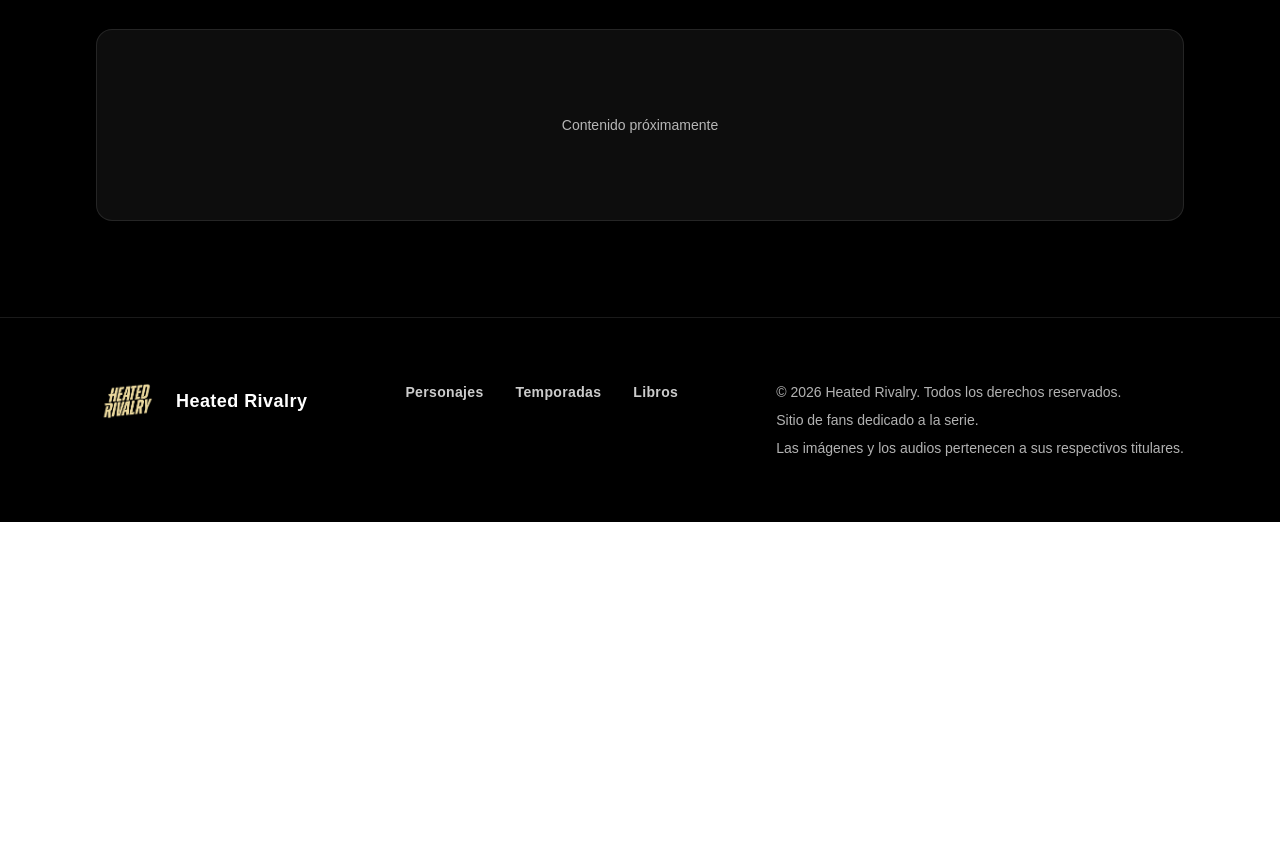
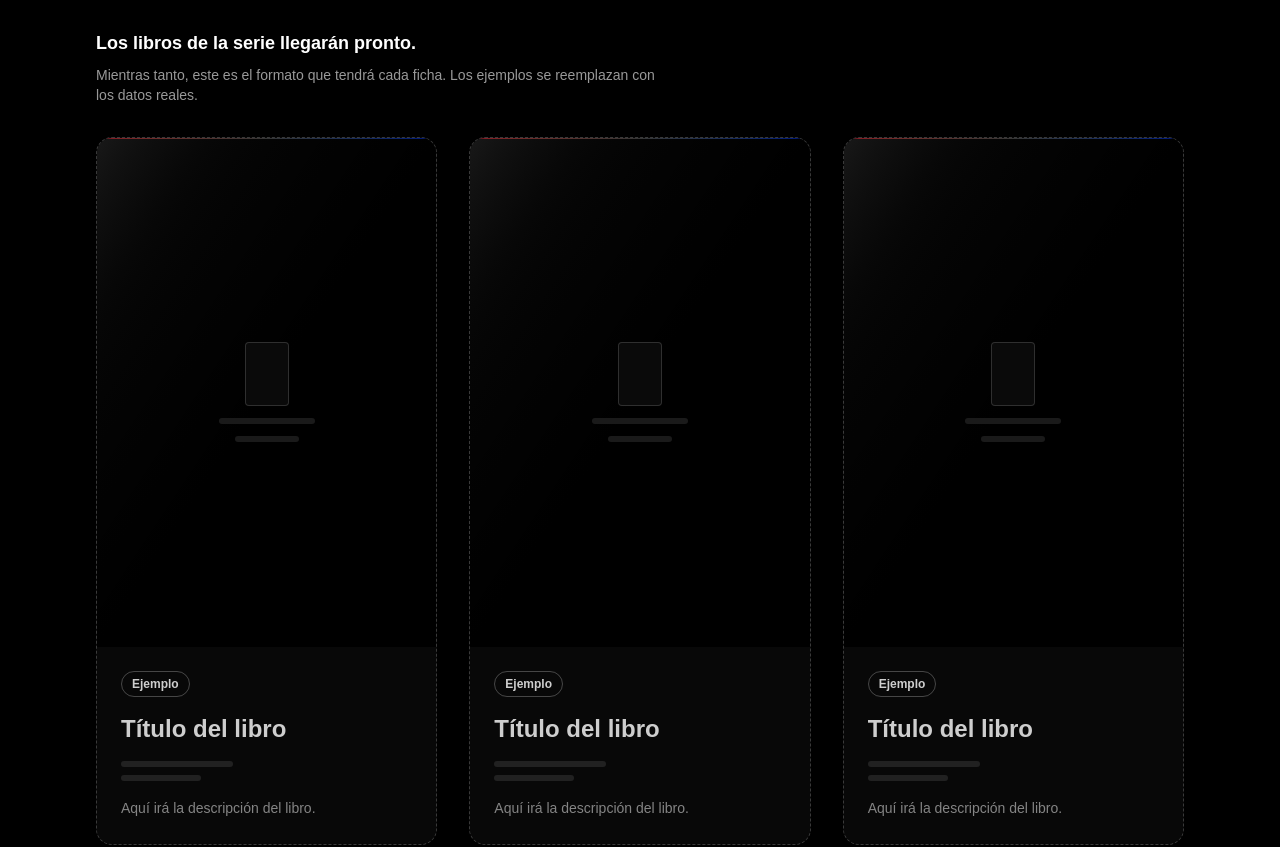
Before and after one commit to hveramtz-TI/heated_rivalry, a Next.js app in the folder frontend/: page / in a window 1280 px wide. Shown: the part 3880-4727 px from the top of the page. Before the commit the page ends 4402 px from the top, so only its background shows below. Built offline with nearby package versions, Linux system fonts and the light colour scheme.

Commit message:
feat(books): add labeled example template for empty catalog

```diff
--- a/frontend/components/cards/BookCard.tsx
+++ b/frontend/components/cards/BookCard.tsx
@@ -17,11 +17,11 @@ const PUBLISHED_DATE_FORMATTER = new Intl.DateTimeFormat("es", {
   year: "numeric",
 });
 
-/** Spanish-formatted publication date, or the shared label when absent/invalid. */
-function formatPublished(published: string | undefined): string {
-  if (!published) return MISSING_CONTENT_LABEL;
+/** Spanish-formatted publication date, or `undefined` when absent/invalid. */
+function formatPublished(published: string | undefined): string | undefined {
+  if (!published) return undefined;
   const parsed = new Date(published);
-  if (Number.isNaN(parsed.getTime())) return MISSING_CONTENT_LABEL;
+  if (Number.isNaN(parsed.getTime())) return undefined;
   return PUBLISHED_DATE_FORMATTER.format(parsed);
 }
 
@@ -32,17 +32,21 @@ interface BookCardProps {
 }
 
 /**
- * Catalog card (book-catalog spec): cover, title, metadata and description.
- * A retailer link renders if and only if a validated `purchaseUrls` entry
- * exists in JSON — the URL comes exclusively from the loader and is never
- * built, guessed, or templated here (decision 4). Every empty slot (cover,
- * title, metadata, description) falls back to the shared Spanish label.
+ * Catalog card (book-catalog spec, T3 polish): cover, title, metadata and
+ * description. A retailer link renders if and only if a validated
+ * `purchaseUrls` entry exists in JSON — the URL comes exclusively from the
+ * loader and is never built, guessed, or templated here (decision 4). Optional
+ * fields (cover, published date, pages, description) are omitted or shown as a
+ * decorative placeholder instead of repeating a missing-content label; only
+ * the required title keeps the shared Spanish label.
  */
 export default function BookCard({ book, onCoverLoad }: BookCardProps) {
   const [coverFailed, setCoverFailed] = useState(false);
   const cover = book.cover;
   const showCover = cover !== undefined && !coverFailed;
   const purchaseLinks = book.purchaseUrls ?? [];
+  const published = formatPublished(book.published);
+  const hasMeta = published !== undefined || book.pages !== undefined;
 
   return (
     <article className="flex h-full flex-col overflow-hidden rounded-2xl border border-white/10 bg-white/5">
@@ -60,8 +64,12 @@ export default function BookCard({ book, onCoverLoad }: BookCardProps) {
             onError={() => setCoverFailed(true)}
           />
         ) : (
-          <div className="flex h-full w-full items-center justify-center px-4 text-center text-sm text-white/70">
-            {MISSING_CONTENT_LABEL}
+          <div
+            aria-hidden="true"
+            className="relative h-full w-full overflow-hidden bg-gradient-to-br from-white/[0.07] via-black to-black"
+          >
+            <span className="absolute top-0 left-0 h-px w-full bg-gradient-to-r from-[#FF002A]/50 via-white/20 to-[#002AFF]/50" />
+            <span className="absolute bottom-5 left-1/2 h-1.5 w-2/5 -translate-x-1/2 rounded-full bg-white/10" />
           </div>
         )}
       </div>
@@ -71,18 +79,18 @@ export default function BookCard({ book, onCoverLoad }: BookCardProps) {
           {book.title ?? MISSING_CONTENT_LABEL}
         </h3>
 
-        <p className="text-sm text-white/70">
-          {formatPublished(book.published)}
-        </p>
-        <p className="text-sm text-white/70">
-          {book.pages !== undefined
-            ? `${book.pages} páginas`
-            : MISSING_CONTENT_LABEL}
-        </p>
+        {hasMeta ? (
+          <div className="flex flex-wrap gap-x-4 gap-y-1 text-sm text-white/70">
+            {published ? <p>{published}</p> : null}
+            {book.pages !== undefined ? <p>{`${book.pages} páginas`}</p> : null}
+          </div>
+        ) : null}
 
-        <p className="text-sm leading-relaxed text-white/80">
-          {book.description ?? MISSING_CONTENT_LABEL}
-        </p>
+        {book.description ? (
+          <p className="text-sm leading-relaxed text-white/80">
+            {book.description}
+          </p>
+        ) : null}
 
         {purchaseLinks.length > 0 && (
           <ul className="mt-auto flex flex-col gap-2 pt-2">
@@ -92,7 +100,7 @@ export default function BookCard({ book, onCoverLoad }: BookCardProps) {
                   href={link.url}
                   target="_blank"
                   rel="noopener noreferrer"
-                  className="inline-flex rounded text-sm font-semibold text-white underline decoration-white/40 underline-offset-4 transition-colors hover:decoration-white focus-visible:ring-2 focus-visible:ring-white focus-visible:ring-offset-2 focus-visible:ring-offset-black focus-visible:outline-none"
+                  className="inline-flex min-h-11 items-center rounded text-sm font-semibold text-white underline decoration-white/40 underline-offset-4 transition-colors hover:decoration-white focus-visible:ring-2 focus-visible:ring-white focus-visible:ring-offset-2 focus-visible:ring-offset-black focus-visible:outline-none"
                 >
                   {`Comprar en ${link.provider}`}
                   <span className="sr-only"> (enlace externo)</span>
--- a/frontend/components/sections/BooksSection.tsx
+++ b/frontend/components/sections/BooksSection.tsx
@@ -5,7 +5,6 @@ import gsap from "gsap";
 import { ScrollTrigger } from "gsap/ScrollTrigger";
 import { useGSAP } from "@gsap/react";
 import { getBooks } from "@/data/books";
-import { MISSING_CONTENT_LABEL } from "@/data/ui";
 import { getPrefersReducedMotion, requestScrollTriggerRefresh } from "@/lib/motion";
 import BookCard from "@/components/cards/BookCard";
 
@@ -13,9 +12,56 @@ import BookCard from "@/components/cards/BookCard";
 gsap.registerPlugin(useGSAP, ScrollTrigger);
 
 /**
- * The Books catalog (book-catalog spec): a grid from the validated loader, or
- * the shared Spanish missing-content panel when `books.json` ships empty. The
- * section pulls its own data; cards receive it strictly by props.
+ * Three illustrative slots for the empty catalog. This is static template
+ * chrome, never catalog data: every card carries an "Ejemplo" badge and the
+ * fillable shape is documented in `frontend/data/books.example.json`.
+ */
+const BOOK_TEMPLATE_SLOTS = [1, 2, 3] as const;
+
+/**
+ * Clearly labeled example of the BookCard shape shown while `books.json` is
+ * empty. Only the badge and the placeholder title/description are readable
+ * text; the cover and metadata bars are decorative (`aria-hidden`) and no
+ * purchase affordance is rendered, so an example can never be mistaken for a
+ * real catalog entry.
+ */
+function BookTemplateCard() {
+  return (
+    <article className="flex h-full flex-col overflow-hidden rounded-2xl border border-dashed border-white/20 bg-white/[0.03]">
+      <div
+        aria-hidden="true"
+        className="relative flex aspect-[2/3] w-full flex-col items-center justify-center gap-3 overflow-hidden bg-gradient-to-br from-white/[0.07] via-black to-black"
+      >
+        <span className="absolute top-0 left-0 h-px w-full bg-gradient-to-r from-[#FF002A]/50 via-white/20 to-[#002AFF]/50" />
+        <span className="h-16 w-11 rounded-sm border border-white/15 bg-white/[0.04]" />
+        <span className="h-1.5 w-24 rounded-full bg-white/10" />
+        <span className="h-1.5 w-16 rounded-full bg-white/10" />
+      </div>
+
+      <div className="flex flex-1 flex-col gap-4 p-6">
+        <span className="inline-flex w-fit items-center rounded-full border border-white/25 px-2.5 py-1 text-xs font-semibold text-white/80">
+          Ejemplo
+        </span>
+        <h3 className="text-2xl font-bold text-white/80">Título del libro</h3>
+        <div aria-hidden="true" className="flex flex-col gap-2">
+          <span className="h-1.5 w-28 rounded-full bg-white/10" />
+          <span className="h-1.5 w-20 rounded-full bg-white/10" />
+        </div>
+        <p className="text-sm leading-relaxed text-white/50">
+          Aquí irá la descripción del libro.
+        </p>
+      </div>
+    </article>
+  );
+}
+
+/**
+ * The Books catalog (book-catalog spec, T3 polish): a grid from the validated
+ * loader, or a labeled example template when `books.json` ships empty. The
+ * examples are static chrome (badge, placeholder copy, decorative skeleton
+ * parts) and never enter the data path; the fillable shape is documented in
+ * `frontend/data/books.example.json`. The section pulls its own data; cards
+ * receive it strictly by props.
  */
 export default function BooksSection() {
   const rootRef = useRef<HTMLElement>(null);
@@ -66,8 +112,27 @@ export default function BooksSection() {
         </h2>
 
         {books.length === 0 ? (
-          <div className="flex min-h-[12rem] items-center justify-center rounded-2xl border border-white/10 bg-white/5 px-6 text-center text-sm text-white/70">
-            {MISSING_CONTENT_LABEL}
+          <div className="flex flex-col gap-8">
+            <div className="flex max-w-prose flex-col gap-2">
+              <p className="text-lg font-semibold text-white">
+                Los libros de la serie llegarán pronto.
+              </p>
+              <p className="text-sm text-white/60">
+                Mientras tanto, este es el formato que tendrá cada ficha. Los
+                ejemplos se reemplazan con los datos reales.
+              </p>
+            </div>
+
+            <ul
+              aria-label="Ejemplos de ficha de libro"
+              className="grid w-full gap-8 sm:grid-cols-2 md:grid-cols-3"
+            >
+              {BOOK_TEMPLATE_SLOTS.map((slot) => (
+                <li key={slot} className="h-full">
+                  <BookTemplateCard />
+                </li>
+              ))}
+            </ul>
           </div>
         ) : (
           <div
--- /dev/null
+++ b/frontend/data/books.example.json
@@ -0,0 +1,25 @@
+[
+  {
+    "id": "book-ejemplo-1",
+    "title": "Título del libro de ejemplo",
+    "cover": "/images/books/ejemplo-portada-1.jpg",
+    "description": "Descripción de ejemplo. Reemplazar por la sinopsis real del libro.",
+    "published": "2099-01-01",
+    "pages": 123,
+    "purchaseUrls": [
+      {
+        "provider": "Librería de ejemplo",
+        "url": "https://example.com/libro-de-ejemplo-1"
+      }
+    ]
+  },
+  {
+    "id": "book-ejemplo-2",
+    "title": "Título del segundo libro de ejemplo",
+    "cover": "/images/books/ejemplo-portada-2.jpg",
+    "description": "Descripción de ejemplo. Reemplazar por la sinopsis real del libro.",
+    "published": "2099-02-02",
+    "pages": 456,
+    "purchaseUrls": []
+  }
+]
```
